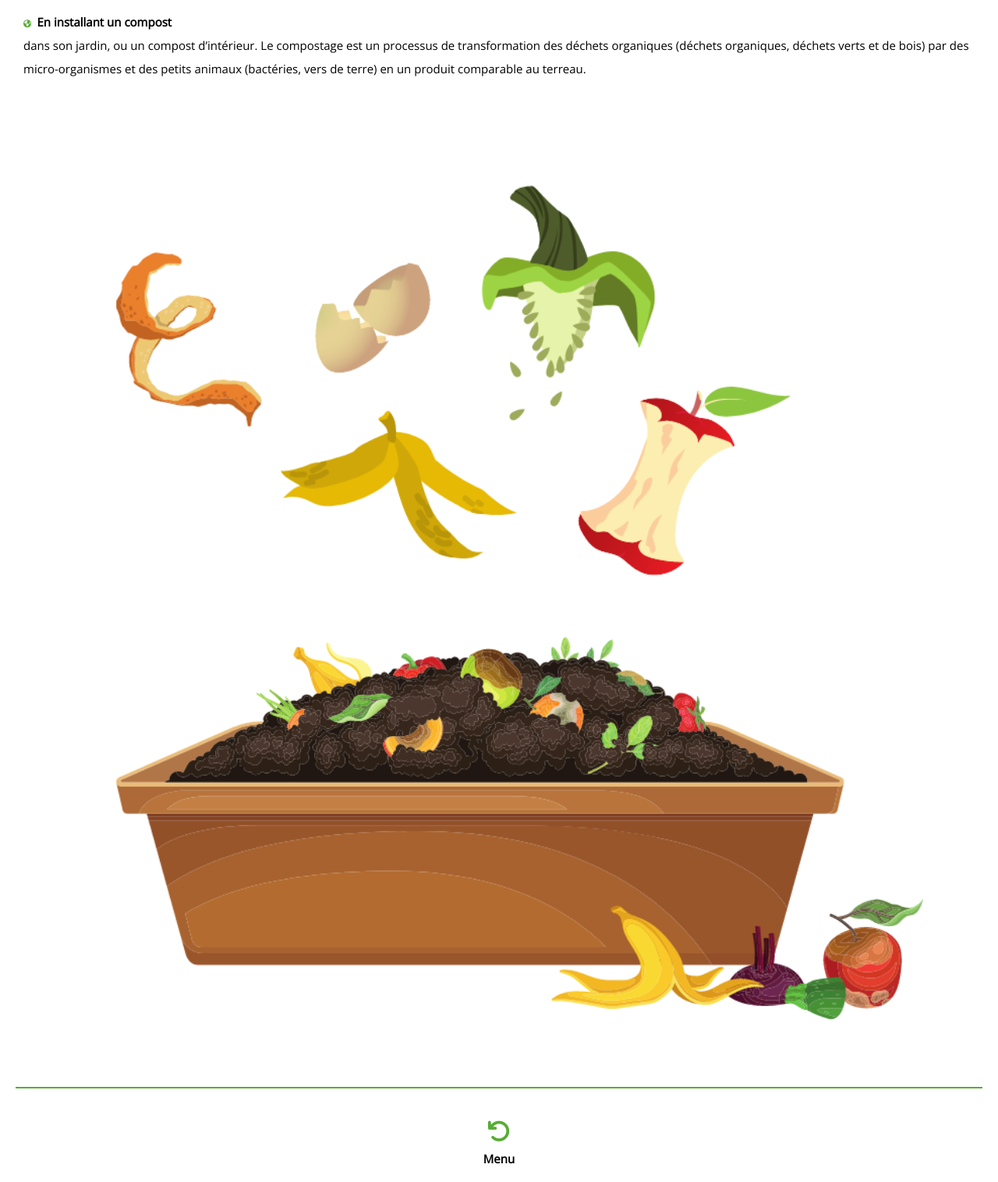
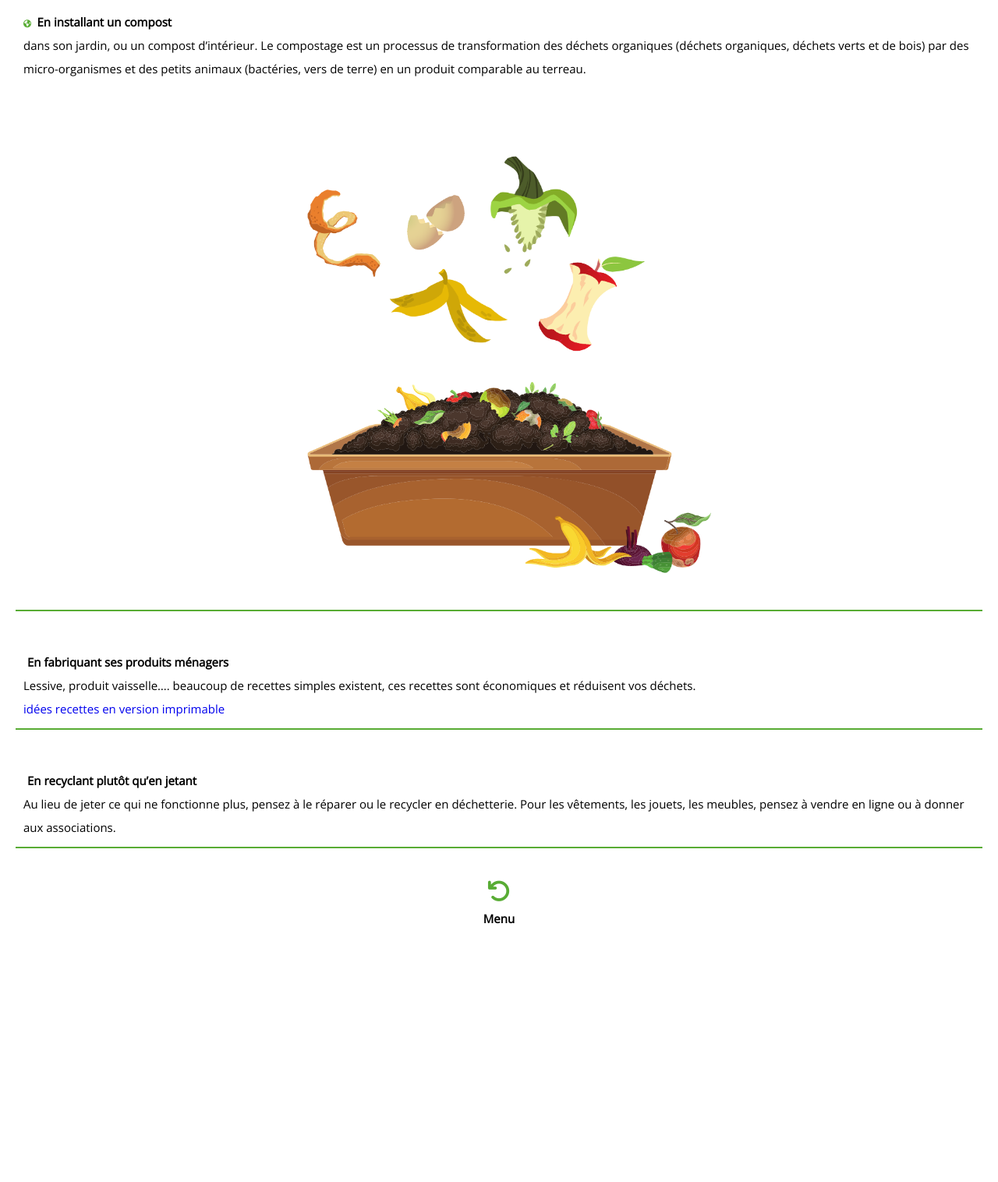
Before and after one commit to osselaer-mickael/faceco, a PHP site: page /PHP/reduire_ses_dechets.php in a window 1280 px wide. Shown: the part 629-2145 px from the top of the page at 78% size. After the commit the page ends 1814 px from the top, so only its background shows below. Run offline with PHP 8.4, Linux system fonts and the light colour scheme; some libraries are stand-ins or nearby versions.

Commit message:
reduire ses déchets ajout du texte

```diff
--- a/CSS/reduire_ses_dechets.css
+++ b/CSS/reduire_ses_dechets.css
@@ -53,7 +53,7 @@ h3 {
 }
 
 
-#text_one, #text_two, #text_three, #text_four, #image {
+#text_one, #text_two, #text_three, #text_four, #text_five, #text_six, #image {
     border-bottom: 2px solid #58ac34;
     margin: 2rem;
     padding: 1rem;
@@ -67,6 +67,13 @@ h3 {
 #text_four {
     border: none;
 }
+
+#image {
+   display: flex;
+    align-items: center;
+    justify-content: center;
+}
+
 
 p, span {
     font-family: 'Open Sans', sans-serif;
@@ -86,7 +93,6 @@ span {
     font-style: normal;
 }
 
-
 .gras {
     padding: 0.5rem;
     color: black;
@@ -102,7 +108,7 @@ span {
 }
 
 .bac_composte {
-    width: 100%;
+    width: 50%;
 }
 
 
--- a/PHP/reduire_ses_dechets.php
+++ b/PHP/reduire_ses_dechets.php
@@ -72,6 +72,29 @@
     <div id="image">
         <img src="../IMG/Bac_a_compost.png" alt="image" class="bac_composte">
     </div>
+    <div id="text_five">
+        <span class="gras">
+            En fabriquant ses produits ménagers
+        </span>
+        <p>
+            Lessive, produit vaisselle…. beaucoup de recettes simples existent, ces recettes sont économiques et
+            réduisent vos déchets.
+        </p>
+        <a href="../DOC/Recettes_ateliers_fais_le_toi-meme.pdf">
+            <p>
+                idées recettes en version imprimable
+            </p>
+        </a>
+    </div>
+    <div id="text_six">
+        <span class="gras">
+             En recyclant plutôt qu’en jetant
+        </span>
+        <p>
+            Au lieu de jeter ce qui ne fonctionne plus, pensez à le réparer ou le recycler en déchetterie. Pour les
+            vêtements, les jouets, les meubles, pensez à vendre en ligne ou à donner aux associations.
+        </p>
+    </div>
     <div id="retour">
         <a href="../index.php">
             <i class="fas fa-undo"></i>
```
Also changed, not shown: CSS/style.css (line endings or trailing spaces).
